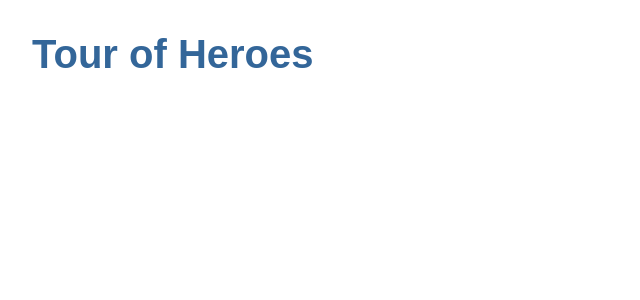
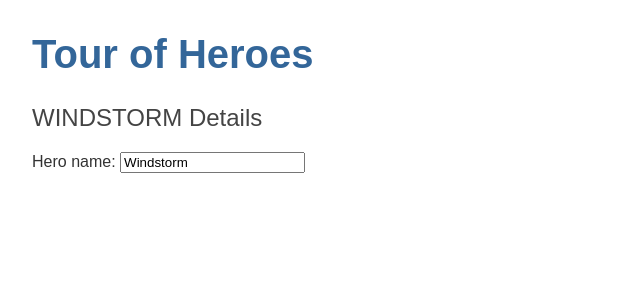
Before and after one commit to emadruida/angular-tour-of-heroes, an Angular app: page / in a window 1280 px wide. Shown: the top 300 px of the page, without its empty margins (0-640 px from the left). Built offline with nearby package versions, Linux system fonts and the light colour scheme.

Commit message:
The hero editor

```diff
--- a/src/app/app.component.html
+++ b/src/app/app.component.html
@@ -1 +1,2 @@
 <h1>{{title}}</h1>
+<app-heroes></app-heroes>
--- /dev/null
+++ b/src/app/hero.ts
@@ -0,0 +1,4 @@
+export interface Hero {
+  id: number;
+  name: string;
+}
--- /dev/null
+++ b/src/app/heroes/heroes.component.html
@@ -0,0 +1,5 @@
+<h2>{{hero.name | uppercase}} Details</h2>
+<div>
+  <label for="name">Hero name: </label>
+  <input id="name" [(ngModel)]="hero.name" placeholder="name">
+</div>
--- /dev/null
+++ b/src/app/heroes/heroes.component.ts
@@ -0,0 +1,14 @@
+import { Component } from '@angular/core';
+import { Hero } from './../hero';
+
+@Component({
+  selector: 'app-heroes',
+  templateUrl: './heroes.component.html',
+  styleUrls: ['./heroes.component.css'],
+})
+export class HeroesComponent {
+  hero: Hero = {
+    id: 1,
+    name: 'Windstorm',
+  };
+}
```
Also changed, not shown: src/app/app.module.ts (+6 -2 lines), src/app/heroes/heroes.component.css (added), 1 other file (tests, documents, lock files or other folders).
